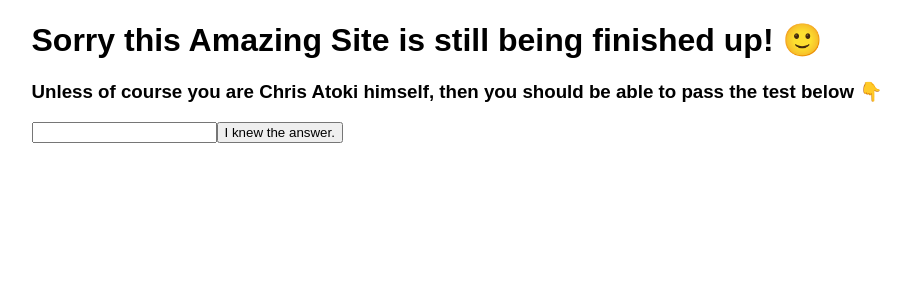
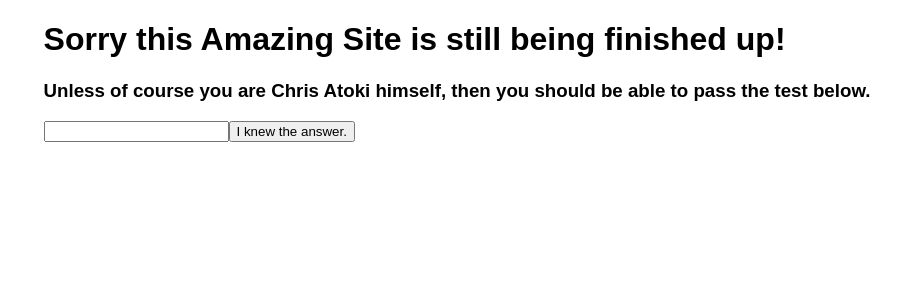
Before and after one commit to KingAtoki/atokicodes, a React (Create React App) app: page / in a window 1280 px wide. Shown: the top 300 px of the page, without its empty margins (183-1094 px from the left). Built offline with nearby package versions, Linux system fonts and the light colour scheme; no server answers.

Commit message:
Deleted cool emojis

```diff
--- a/src/Components/WIPPage/WIPPage.js
+++ b/src/Components/WIPPage/WIPPage.js
@@ -13,8 +13,8 @@ export default class WIPPage extends Component {
   render() {
     return (
       <div>
-        <h1>Sorry this Amazing Site is still being finished up! <span role="img">🙂</span></h1>
-        <h3>Unless of course you are Chris Atoki himself, then you should be able to pass the test below <span role="img">👇</span></h3>
+        <h1>Sorry this Amazing Site is still being finished up!</h1>
+        <h3>Unless of course you are Chris Atoki himself, then you should be able to pass the test below.</h3>
         <input name='password' value={this.state.password} onChange={this.handleChange}/>
         <button onClick={() => this.props.checkPassword(this.state.password, secretPassword)}>{"I knew the answer."}</button>
       </div>
```
